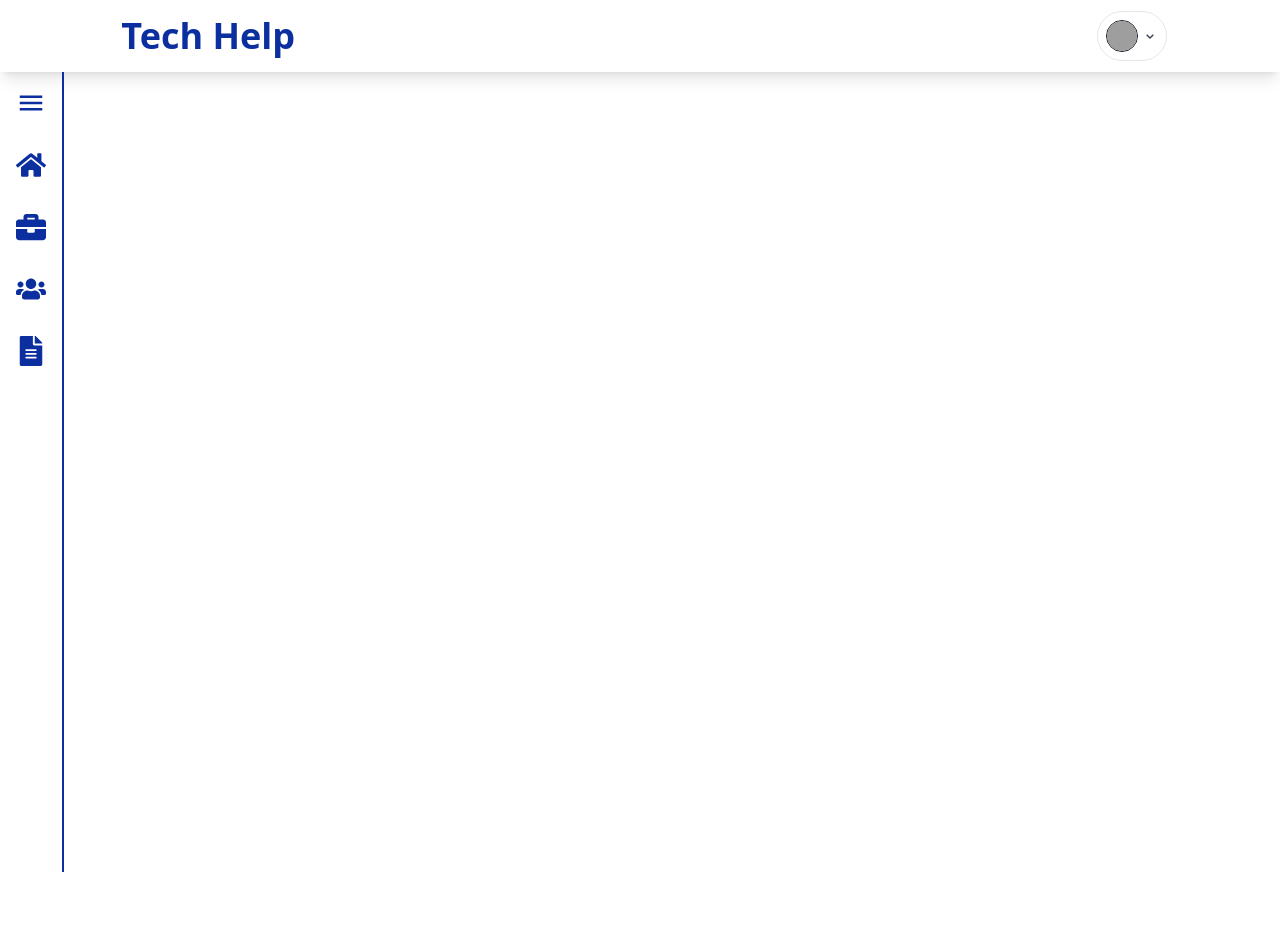
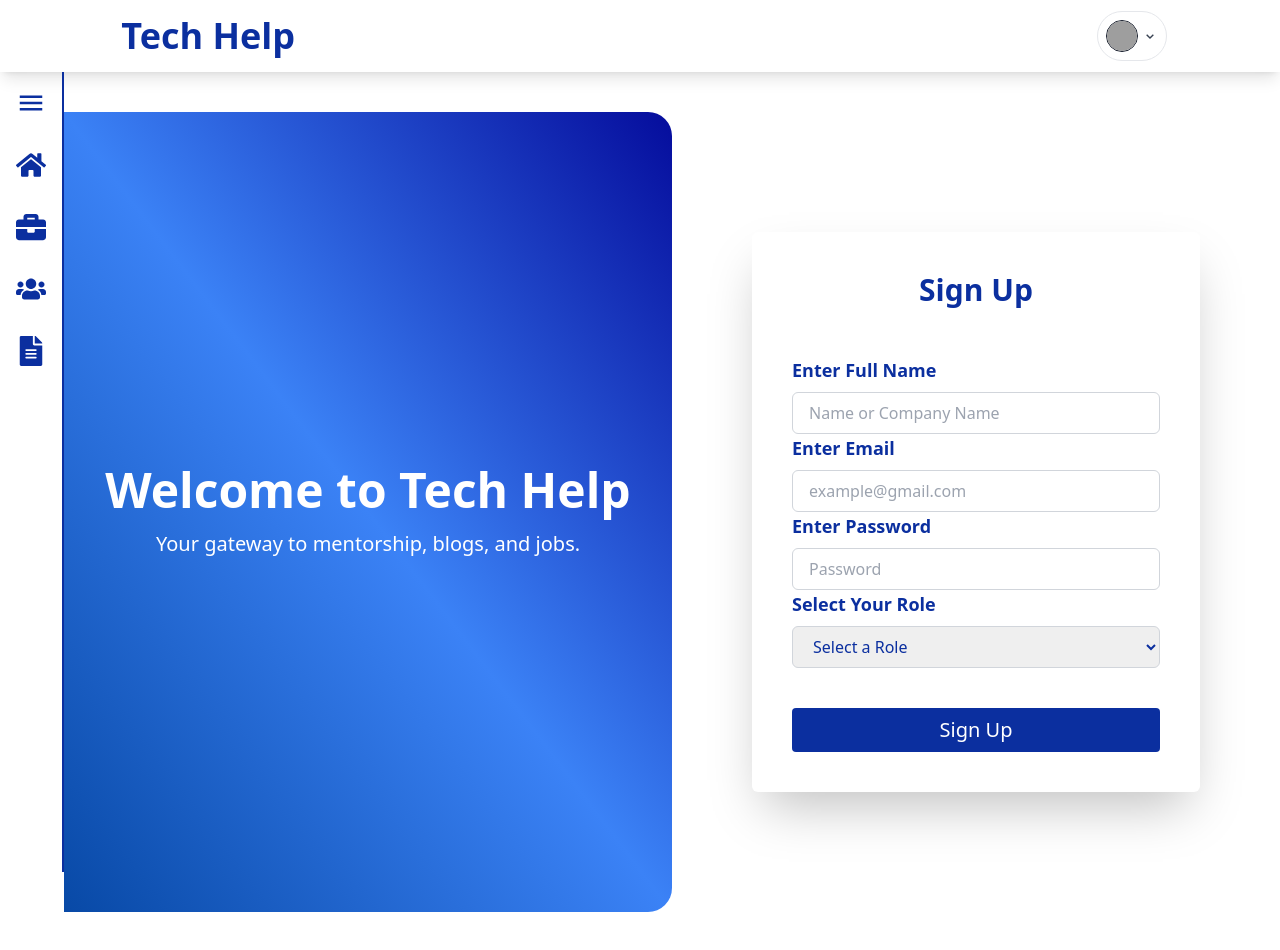
Before and after one commit to mdmonauwarulislam/Tech_Help_Frontend, a React (Vite) app: page /signup in a window 1280 px wide. Before the commit this address had no page. Shown: the top 950 px of the page. Before the commit the page ends 872 px from the top, so only its background shows below. Built offline with nearby package versions, Linux system fonts and the light colour scheme; grey boxes are pictures that could not be loaded.

Commit message:
Add signup and implement signup functionality

```diff
--- /dev/null
+++ b/env.js
@@ -0,0 +1,5 @@
+
+
+const API = "http://localhost:8000"
+
+export default API;
--- a/package.json
+++ b/package.json
@@ -11,10 +11,12 @@
     "preview": "vite preview"
   },
   "dependencies": {
+    "axios": "^1.7.7",
     "react": "^18.3.1",
     "react-dom": "^18.3.1",
     "react-icons": "^5.3.0",
-    "react-router-dom": "^6.26.2"
+    "react-router-dom": "^6.26.2",
+    "react-toastify": "^10.0.5"
   },
   "devDependencies": {
     "@eslint/js": "^9.9.0",
--- a/src/App.jsx
+++ b/src/App.jsx
@@ -5,25 +5,29 @@ import Navbar from './components/Header/Navbar';
 import Sidebar from './components/Sidebar';
 import BottomNav from './components/Header/BottomNav';
 import { useState } from 'react';
+import Signin from './pages/Signup';
+import { ToastContainer } from "react-toastify";
+import "react-toastify/dist/ReactToastify.css";
 
 function App() {
   const [activePage, setActivePage] = useState('home');
 
   return (
     <Router>
-      <div className="flex flex-col h-screen">
+      <div className="flex flex-col h-screen ">
         <Navbar />
         <div className="flex flex-grow">
           <Sidebar />
-          <main className="flex-1 p-4">
+          <main className="flex-1 pb-20">
             <Routes>
               <Route path="/" element={<Home />} />
-              {/* Add other routes here */}
+              <Route path="/signup" element={<Signin/>}/>
             </Routes>
           </main>
         </div>
-        <BottomNav setActivePage={setActivePage} />
+        <BottomNav  setActivePage={setActivePage} />
       </div>
+      <ToastContainer/>
     </Router>
   );
 }
--- a/src/components/Header/BottomNav.jsx
+++ b/src/components/Header/BottomNav.jsx
@@ -1,21 +1,23 @@
 /* eslint-disable react/prop-types */
-import  { useState } from 'react';
+import { useState } from 'react';
 import { FaHome, FaUsers, FaBriefcase, FaFileAlt } from "react-icons/fa";
 import { MdMoreVert } from "react-icons/md";
+import { useNavigate } from 'react-router-dom';
 
-const BottomNav = ({ setActivePage, toggleSidebar }) => {
+const BottomNav = ({ toggleSidebar }) => {
   const [isMoreOpen, setIsMoreOpen] = useState(false);
+  const navigate = useNavigate();
 
   const handleMoreClick = () => {
     setIsMoreOpen(!isMoreOpen);
   };
 
   return (
-    <div className="fixed bottom-0 left-0 right-0 text-primary flex justify-around items-center h-16 rounded-t-xl p-2 md:hidden">
+    <div className="fixed z-50 bg-white bottom-0 left-0 right-0 shadow-inner border-primary border-2 text-primary flex justify-around items-center h-16 rounded-t-xl p-2 md:hidden">
       {/* Home Button */}
       <button
-        onClick={() => setActivePage('/')}
-        className="flex flex-col items-center  hover:text-blue-800"
+        onClick={() => navigate('/signup')}
+        className="flex flex-col items-center hover:text-blue-800"
       >
         <FaHome size={24} />
         <span className="text-xs">Home</span>
@@ -23,8 +25,8 @@ const BottomNav = ({ setActivePage, toggleSidebar }) => {
 
       {/* Mentorship Button */}
       <button
-        onClick={() => setActivePage('mentorship')}
-        className="flex flex-col items-center hover:text-blue-800 "
+        onClick={() => navigate('/mentorship')} // Navigate to mentorship
+        className="flex flex-col items-center hover:text-blue-800"
       >
         <FaUsers size={24} />
         <span className="text-xs">Mentorship</span>
@@ -32,10 +34,10 @@ const BottomNav = ({ setActivePage, toggleSidebar }) => {
 
       {/* Career Button */}
       <button
-        onClick={() => { setActivePage('career'); toggleSidebar(); }}
-        className="relative flex flex-col items-center hover:text-blue-800"
+        onClick={() => { navigate('/career'); toggleSidebar(); }} // Navigate to career
+        className="relative flex flex-col items-center hover:text-blue-800 bg-white rounded-full shadow-inner"
       >
-        <div className=" rounded-full border-2 border-primary hover:border-blue-800 p-3">
+        <div className="rounded-full border-2 border-primary hover:border-blue-800 p-3">
           <FaBriefcase className=" text-2xl" />
         </div>
         <span className="text-xs mb-6">Career</span>
@@ -43,7 +45,7 @@ const BottomNav = ({ setActivePage, toggleSidebar }) => {
 
       {/* Roadmap Button */}
       <button
-        onClick={() => setActivePage('roadmap')}
+        onClick={() => navigate('/roadmap')} // Navigate to roadmap
         className="flex flex-col items-center hover:text-blue-800"
       >
         <FaFileAlt size={24} />
@@ -63,21 +65,21 @@ const BottomNav = ({ setActivePage, toggleSidebar }) => {
       {isMoreOpen && (
         <div className="absolute bottom-16 right-4 transform translate-x-0 bg-white border border-gray-300 rounded-lg shadow-lg p-4 z-10 w-36">
           <button
-            onClick={() => { setActivePage('career'); setIsMoreOpen(false); }}
+            onClick={() => { navigate('/message'); setIsMoreOpen(false); }} // Navigate to message
             className="flex items-center text-gray-600 hover:text-blue-500 w-full py-2"
           >
             <FaBriefcase className="mr-2" />
             Message
           </button>
           <button
-            onClick={() => setActivePage('projects')}
+            onClick={() => navigate('/projects')} // Navigate to projects
             className="flex items-center text-gray-600 hover:text-blue-500 w-full py-2"
           >
             <FaFileAlt className="mr-2" />
             Projects
           </button>
           <button
-            onClick={() => setActivePage('settings')}
+            onClick={() => navigate('/settings')} // Navigate to settings
             className="flex items-center text-gray-600 hover:text-blue-500 w-full py-2"
           >
             <FaFileAlt className="mr-2" />
--- a/src/components/Sidebar.jsx
+++ b/src/components/Sidebar.jsx
@@ -2,6 +2,7 @@ import  { useState } from 'react';
 import { FaHome, FaBriefcase, FaUsers, FaFileAlt } from 'react-icons/fa';
 import { MdMenu, MdClose } from 'react-icons/md';
 import { Link } from 'react-router-dom';
+
 
 const Sidebar = () => {
   const [open, setOpen] = useState(false);
@@ -26,7 +27,7 @@ const Sidebar = () => {
         <nav className="flex-grow overflow-y-auto">
           <ul className="flex flex-col">
             <li className=''>
-              <Link to="/" className="flex items-center p-4 hover:bg-blue-50">
+              <Link to="/signup" className="flex items-center p-4 hover:bg-blue-50">
                 <FaHome className="text-3xl" />
                 {open && <span className="ml-4 text-xl font-medium">Home</span>}
               </Link>
--- /dev/null
+++ b/src/pages/Signup.jsx
@@ -0,0 +1,142 @@
+import API from "../../env";
+import axios from "axios";
+import { useState } from "react";
+import { useNavigate } from "react-router-dom";
+import { toast } from "react-toastify";
+
+function Signin() {
+  const [username, setUsername] = useState("");
+  const [email, setEmail] = useState("");
+  const [password, setPassword] = useState("");
+  const [role, setRole] = useState("");
+  const [isSubmitting, setIsSubmitting] = useState(false);
+  const navigate = useNavigate();
+
+  const handleSubmit = async (e) => {
+    e.preventDefault();
+    if (!username || !email || !password || !role) {
+      toast.error("Please fill all the fields");
+      return;
+    }
+    try {
+      setIsSubmitting(true);
+      const response = await axios.post(`${API}/api/register`, {
+        username,
+        email,
+        password,
+        role,
+      });
+
+      if (response.status === 200) {
+        toast.success("User registered successfully");
+        const token = response.data.data.token;
+        localStorage.setItem("token", token);
+        navigate("/");
+      }
+
+    } catch (error) {
+      setIsSubmitting(false);
+      if (error.response && error.response.status === 400) {
+        toast.error(error.response.data.message );
+      } else {
+        toast.error("Something went wrong");
+      }
+    }
+  };
+
+  return (
+    <div className="min-h-screen grid grid-cols-1 md:grid-cols-2 py-10">
+      {/* left */}
+      <div className="hidden md:flex flex-col justify-center items-center bg-gradient-to-tr from-techBlue-600 via-blue-500 to-techBlue-500 rounded-r-3xl">
+        <h1 className="text-white text-4xl md:text-5xl font-bold mb-4 text-center">
+          Welcome to Tech Help
+        </h1>
+        <p className="text-white text-lg md:text-xl text-center">
+          Your gateway to mentorship, blogs, and jobs.
+        </p>
+      </div>
+
+      {/* right */}
+      <div className="flex items-center justify-center min-h-screen p-4 md:p-6 text-primary">
+        <section className="bg-white shadow-2xl p-6 md:p-10 rounded-md w-full max-w-md z-10">
+          <div className="flex flex-col gap-6">
+            <h2 className="text-2xl md:text-3xl font-bold mb-6 text-center">
+              Sign Up
+            </h2>
+            <form className="flex flex-col" onSubmit={handleSubmit}>
+              <label className="text-lg font-semibold mb-2">Enter Full Name</label>
+              <input
+                className="py-2 px-4 rounded-md border border-gray-300 outline-none focus:border-techBlue-500"
+                type="text"
+                placeholder="Name or Company Name"
+                id="fullname"
+                name="fullname"
+                value={username}
+                onChange={(e) => setUsername(e.target.value)}
+                required
+              />
+
+              <label className="text-lg font-semibold mb-2">Enter Email</label>
+              <input
+                className="py-2 px-4 rounded-md border border-gray-300 outline-none focus:border-techBlue-500"
+                type="email"
+                placeholder="example@gmail.com"
+                id="email"
+                name="email"
+                value={email}
+                onChange={(e) => setEmail(e.target.value)}
+                required
+              />
+
+              <label className="text-lg font-semibold mb-2">Enter Password</label>
+              <input
+                className="py-2 px-4 rounded-md border border-gray-300 outline-none focus:border-techBlue-500"
+                type="password"
+                placeholder="Password"
+                id="password"
+                name="password"
+                value={password}
+                onChange={(e) => setPassword(e.target.value)}
+                required
+              />
+
+              <label className="text-lg font-semibold mb-2">Select Your Role</label>
+              <select
+                className="py-2 px-4 rounded-md border border-gray-300 outline-none focus:border-techBlue-500"
+                id="role"
+                name="role"
+                value={role}
+                onChange={(e) => setRole(e.target.value)}
+                required
+              >
+                <option value="">Select a Role</option>
+                <option value="student">Student</option>
+                <option value="mentor">Mentor</option>
+                <option value="company">Company</option>
+              </select>
+
+              {isSubmitting ? (
+                <button
+                  type="button"
+                  disabled
+                  className="mt-10 p-0 bg-primary rounded d-flex align-items-center justify-content-center w-full text-xl py-2 cursor-not-allowed"
+                >
+                  Submitting...
+                </button>
+              ) : (
+                <button
+                  type="submit"
+                  className="text-white mt-10 bg-primary rounded w-full text-xl py-2"
+                >
+                  Sign Up
+                </button>
+              )}
+            </form>
+          </div>
+        </section>
+      </div>
+    </div>
+  );
+}
+
+export default Signin;
```
Also changed, not shown: 1 other file (tests, documents, lock files or other folders).
